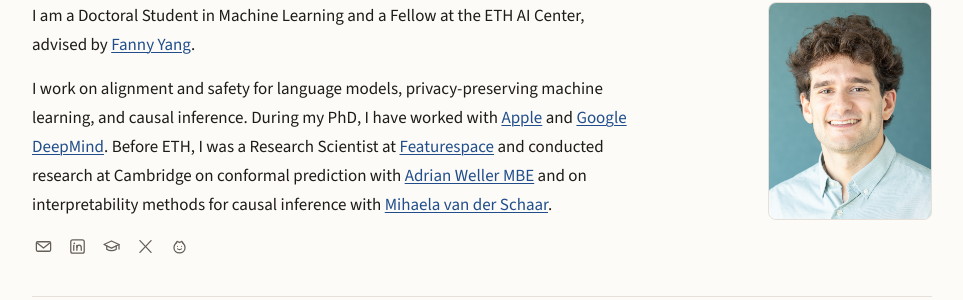
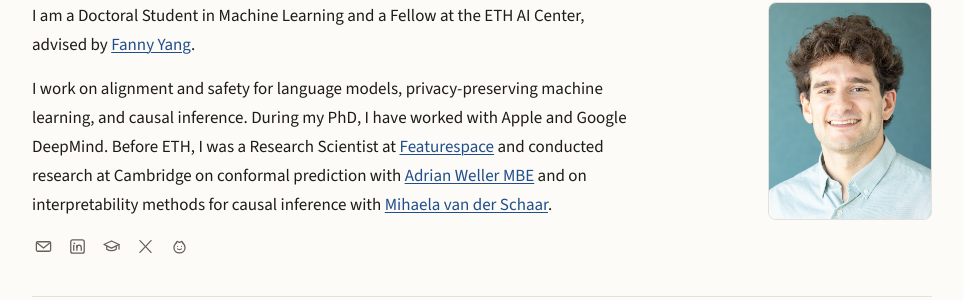
Before and after one commit to jaabmar/jaabmar.github.io, a Jekyll site: the page built from index.html, in a window 1280 px wide. Shown: the part 286-586 px from the top of the page, without its empty margins (158-1121 px from the left). Built offline with Jekyll 4.4.1, drawn with Linux system fonts in a browser that asks for light colours; part of the change alters nothing that is shown.

```diff
--- a/index.html
+++ b/index.html
@@ -28,9 +28,7 @@ image: /artifacts/portrait.jpeg
           </p>
           <p>
             I work on alignment and safety for language models, privacy-preserving machine learning,
-            and causal inference. During my PhD, I have worked with
-            <a href="https://www.apple.com/" target="_blank" rel="noreferrer">Apple</a> and
-            <a href="https://deepmind.google/" target="_blank" rel="noreferrer">Google DeepMind</a>.
+            and causal inference. During my PhD, I have worked with Apple and Google DeepMind.
             Before ETH, I was a Research Scientist at
             <a href="https://www.featurespace.com/" target="_blank" rel="noreferrer">Featurespace</a> and conducted research at Cambridge
             on conformal prediction with
```
